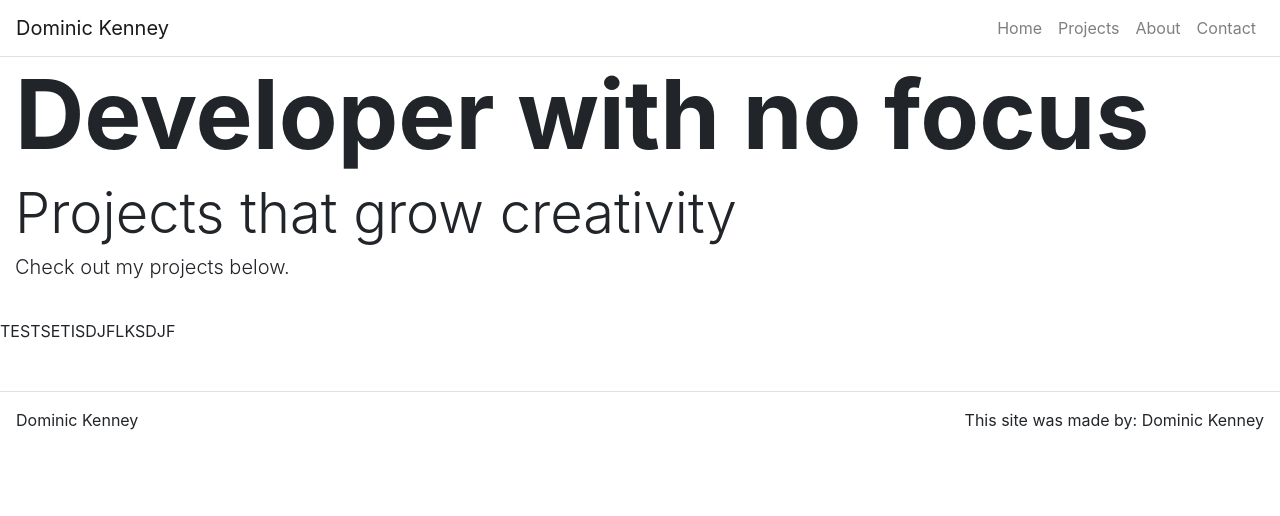
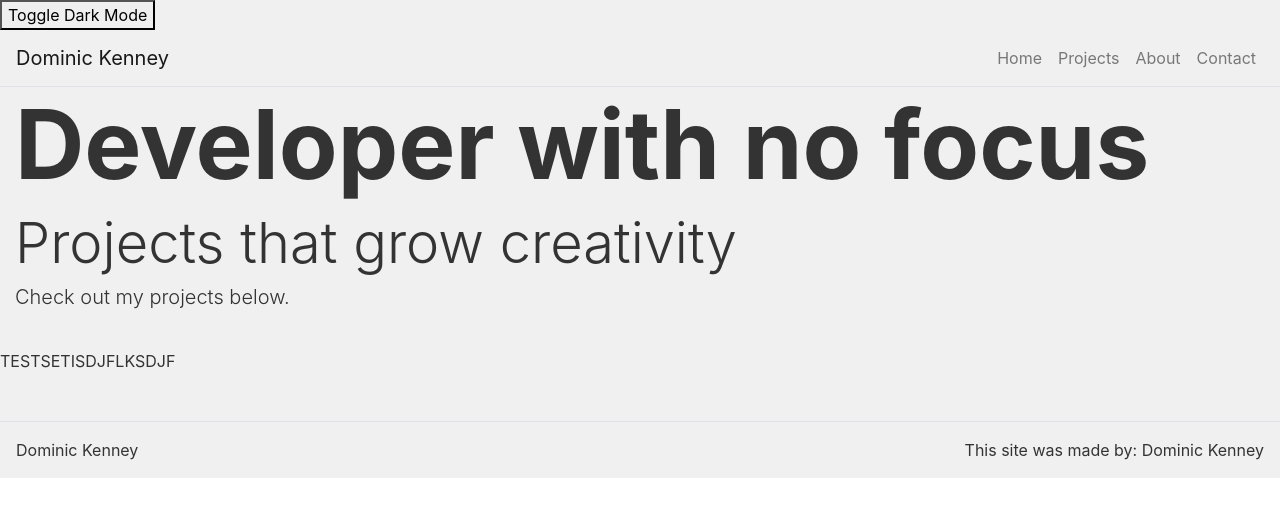
Before and after one commit to D0t-Matrix/Portfolio, a React (Create React App) app: page / in a window 1280 px wide. Shown: the top 516 px of the page. Built offline with nearby package versions, Linux system fonts and the light colour scheme.

Commit message:
Adding Dark-Mode utilization

```diff
--- a/src/App.js
+++ b/src/App.js
@@ -1,68 +1,220 @@
-import React from 'react';
-import {BrowserRouter as Router, Route} from 'react-router-dom';
-import Container from 'react-bootstrap/Container';
+import React, { useEffect } from 'react';
+import { BrowserRouter as Router, Route} from 'react-router-dom';
+import { Container } from 'react-bootstrap';
 
 import './App.css';
+import './styles.css';
 
 //Personal Imports
-import Header from './Components/Header';
-import Footer from './Components/Footer';
-import HomePage from './Pages/HomePage';
-import AboutPage from './Pages/AboutPage';
-import ContactPage from './Pages/ContactPage';
-import ProjectsPage from './Pages/ProjectsPage';
+import Header from "./Components/Header";
+import Footer from "./Components/Footer";
+import HomePage from "./Pages/HomePage";
+import AboutPage from "./Pages/AboutPage";
+import ContactPage from "./Pages/ContactPage";
+import ProjectsPage from "./Pages/ProjectsPage";
 
+function App() {
 
+  const title = "Dominic Kenney";
 
-class App extends React.Component {
+  let headerLinks = [
+    { title: "Home", path: "/" },
+    { title: "About", path: "/about" },
+    { title: "Contact", path: "/contact" },
+    { title: "Projects", path: "/projects" },
+  ];
 
-  constructor(props) {
-    super(props);
-    this.state = {
-      title: 'Dominic Kenney',
-      headerLinks: [
-        { title: 'Home', path: '/'},
-        { title: 'About', path: '/about'},
-        { title: 'Contact', path: '/contact'},
-        { title: 'Projects', path: '/projects'}
-      ],
-      home: {
-        title: "Developer with no focus",
-        subTitle: "Projects that grow creativity",
-        text: "Check out my projects below."
-      },
-      about: {
-        title: "About me",
-      },
-      contact: {
-        title: 'Let\'s chat'
-      },
-      projects: {
-        title: 'My various projects',
-        subTitle: 'Questioning my sanity',
-        text: 'Projects I\'ve built and have a public Repo for'
-      }
-    }
+  let home = {
+    title: "Developer with no focus",
+    subTitle: "Projects that grow creativity",
+    text: "Check out my projects below.",
+  };
+
+  let about = {
+    title: "About me"
+  };
+
+  let contact = {
+    title: "Let's Chat"
+  };
+
+  let projects = {
+    title: "My various projects",
+    subTitle: "Questioning my sanity",
+    text: "Projects I've built and have a public Repo for",
   }
 
-  render() {
-    return(
-      <Router className="background">
+  const [darkMode, setDarkMode] = React.useState(getInitialMode());
+
+  useEffect(() => {
+    localStorage.setItem('dark', JSON.stringify(darkMode));
+  }, [darkMode])
+
+  function getInitialMode() {
+    const isReturningUser = "dark" in localStorage;
+    const savedMode = JSON.parse(localStorage.getItem('dark'));
+    const userPrefDark = getPrefColorScheme();
+
+    //if mode is saved, load and use that given value.
+    if (isReturningUser)
+      return savedMode;
+    //if no saved value found, use preferred color scheme of system
+    else if (userPrefDark)
+      return true;
+    //otherwise, assume light
+    else
+      return false;
+  }
+
+  function getPrefColorScheme() {
+    if (!window.matchMedia) return;
+
+    return window.matchMedia("(prefers-color-scheme: dark)").matches;
+  }
+
+  return (
+    <div className={darkMode ? "dark-mode" : "light-mode"}>
+      <title>{title}</title>
+      <Router className="">
         <Container className="p-0" fluid={true}>
+          <button onClick={() => setDarkMode(prevMode => !prevMode)}>Toggle Dark Mode</button>
+          <Header theme={darkMode ? "dark-mode" : "light-mode"} />
+          <Route
+            path="/"
+            exact
+            render={() => (
+              <HomePage
+                title={home.title}
+                subTitle={home.subTitle}
+                text={home.text}
+              />
+            )}
+          />
 
-          <Header />
+          <Route
+            path="/projects"
+            render={() => (
+              <ProjectsPage
+                title={projects.title}
+                subTitle={projects.subTitle}
+                text={projects.text}
+              />
+            )}
+          />
 
-          <Route path="/" exact render={() => <HomePage title={this.state.home.title} subTitle={this.state.home.subTitle} text={this.state.home.text} />} />
-          <Route path="/projects" render={() => <ProjectsPage title={this.state.projects.title} subTitle={this.state.projects.subTitle} text={this.state.projects.text} />} />
-          <Route path="/about" render={() => <AboutPage title={this.state.about.title} />} />
-          <Route path="/contact" render={() => <ContactPage title={this.state.contact.title} />} />
+          <Route
+            path="/about"
+            render={() => <AboutPage title={about.title} />}
+          />
+
+          <Route
+            path="/contact"
+            render={() => <ContactPage title={contact.title} />}
+          />
 
           <Footer />
-
         </Container>
       </Router>
-    )
-  }
+    </div>
+  );
 }
 
 export default App;
+
+
+// import React from "react";
+// import { BrowserRouter as Router, Route } from "react-router-dom";
+// import Container from "react-bootstrap/Container";
+// import { ThemeProvider, createMuiTheme } from '@material-ui/core/styles';
+
+// import "./App.css";
+// import "./styles.css";
+
+// //Personal Imports
+// import Header from "./Components/Header";
+// import Footer from "./Components/Footer";
+// import HomePage from "./Pages/HomePage";
+// import AboutPage from "./Pages/AboutPage";
+// import ContactPage from "./Pages/ContactPage";
+// import ProjectsPage from "./Pages/ProjectsPage";
+
+// class App extends React.Component {
+//   constructor(props) {
+//     super(props);
+//     this.state = {
+//       title: "Dominic Kenney",
+//       darkMode: true,
+//       headerLinks: [
+//         { title: "Home", path: "/" },
+//         { title: "About", path: "/about" },
+//         { title: "Contact", path: "/contact" },
+//         { title: "Projects", path: "/projects" },
+//       ],
+//       home: {
+//         title: "Developer with no focus",
+//         subTitle: "Projects that grow creativity",
+//         text: "Check out my projects below.",
+//       },
+//       about: {
+//         title: "About me",
+//       },
+//       contact: {
+//         title: "Let's chat",
+//       },
+//       projects: {
+//         title: "My various projects",
+//         subTitle: "Questioning my sanity",
+//         text: "Projects I've built and have a public Repo for",
+//       },
+//     };
+//   }
+
+//   render() {
+//     return (
+//       <div className={darkMode ? "dark-mode" : "light-mode"}>
+//         <Router className="">
+//           <Container className="p-0" fluid={true}>
+//             <Header />
+
+//             <Route
+//               path="/"
+//               exact
+//               render={() => (
+//                 <HomePage
+//                   title={home.title}
+//                   subTitle={home.subTitle}
+//                   text={home.text}
+//                 />
+//               )}
+//             />
+
+//             <Route
+//               path="/projects"
+//               render={() => (
+//                 <ProjectsPage
+//                   title={projects.title}
+//                   subTitle={projects.subTitle}
+//                   text={projects.text}
+//                 />
+//               )}
+//             />
+
+//             <Route
+//               path="/about"
+//               render={() => <AboutPage title={about.title} />}
+//             />
+
+//             <Route
+//               path="/contact"
+//               render={() => <ContactPage title={contact.title} />}
+//             />
+
+//             <Footer />
+//           </Container>
+//         </Router>
+//       </div>
+//     );
+//   }
+// }
+
+// export default App;
--- a/src/Components/Header.js
+++ b/src/Components/Header.js
@@ -3,13 +3,15 @@ import Navbar from 'react-bootstrap/Navbar';
 import {Link} from 'react-router-dom';
 import Nav from 'react-bootstrap/Nav';
 
-function Header() {
+import '../styles.css';
+
+
+function Header(props) {
     return(
+        <div className={props.theme}>
             <Navbar className="border-bottom" bg="transparent" expand="lg">
                 <Navbar.Brand>Dominic Kenney</Navbar.Brand>
-
                 <Navbar.Toggle className="border-0" aria-controls="navbar-toggle" />
-
                 <Navbar.Collapse id="navbar-toggle">
                     <Nav className="ml-auto">
                         <Link className="nav-link" to="/">Home</Link>
@@ -19,6 +21,7 @@ function Header() {
                     </Nav>
                 </Navbar.Collapse>
             </Navbar>
+        </div>
     )
 }
 
--- a/src/index.css
+++ b/src/index.css
@@ -1,4 +1,4 @@
-body {
+/* body {
   margin: 0;
   background-color: darkgrey;
   font-family: -apple-system, BlinkMacSystemFont, 'Segoe UI', 'Roboto', 'Oxygen',
@@ -13,8 +13,7 @@ body {
 code {
   font-family: source-code-pro, Menlo, Monaco, Consolas, 'Courier New',
     monospace;
-}
-
+} */
 
 .d-card {
   margin: 20px;
--- /dev/null
+++ b/src/styles.css
@@ -0,0 +1,9 @@
+.light-mode {
+    background-color: #f0f0f0;
+    color: #333;
+}
+
+.dark-mode {
+    background-color: #1a1919;
+    color: #999;
+}
```
Lines whose indentation alone changed are shown as unchanged.
